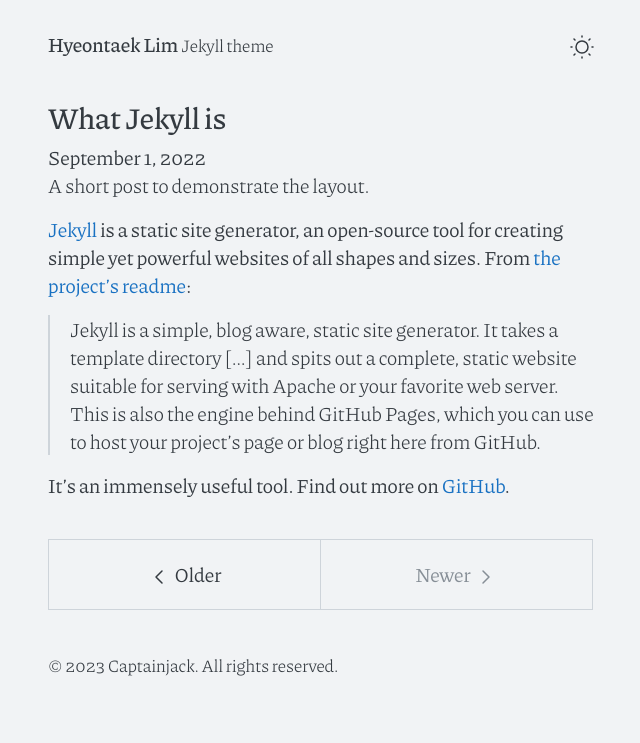
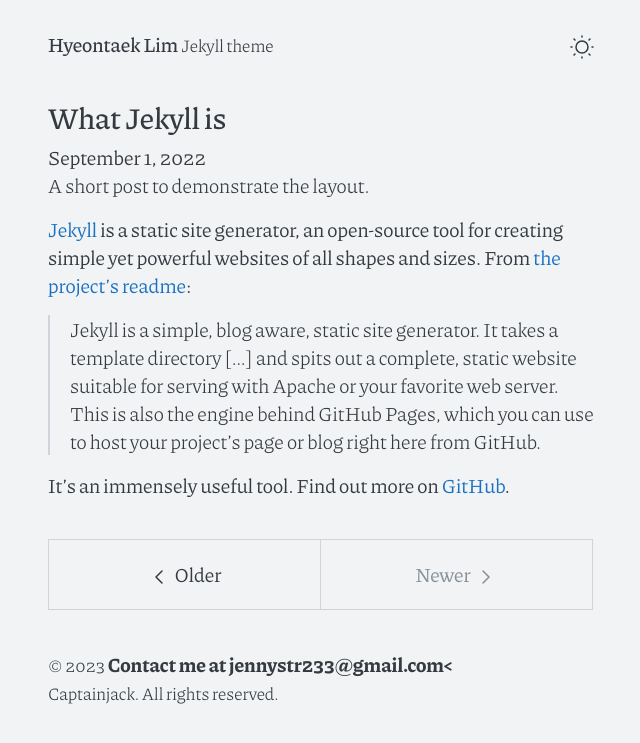
Before and after one commit to Captainjack-kor/Captainjack-kor.github.io, a Jekyll site: the page built from posts.md, in a window 1280 px wide. Shown: the top 743 px of the page, without its empty margins (319-959 px from the left). Built offline with Jekyll 4.4.1, drawn with Linux system fonts in a browser that asks for light colours; the list of posts is cut into pages by our own code.

Commit message:
changed footer

```diff
--- a/_includes/footer.html
+++ b/_includes/footer.html
@@ -1,4 +1,7 @@
 <footer>
   <small>&copy; <time datetime="{{ site.time | date_to_xmlschema }}">{{ site.time | date: '%Y' }}</time>
+  </small><strong>Contact me at jennystr233@gmail.com<</strong>
+  <br>
+  <small>
     {{ site.author.name }}. All rights reserved.</small>
 </footer>
```
Also changed, not shown: _includes/archive.html (+6 -6 lines).
